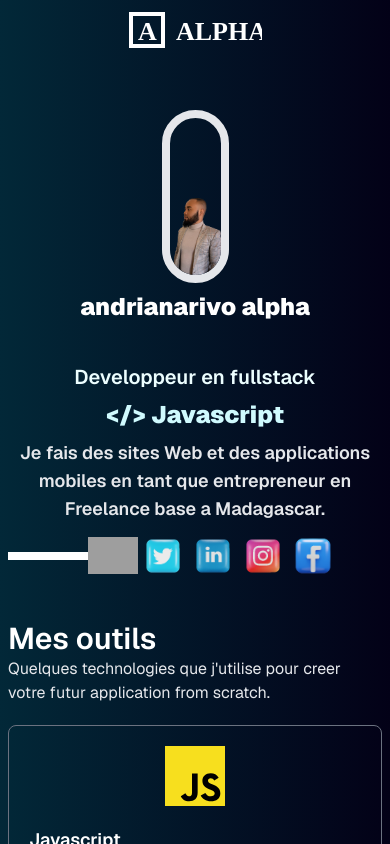
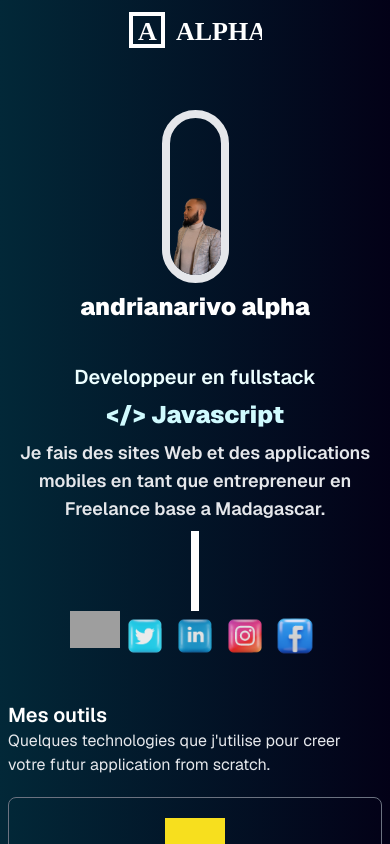
Before and after one commit to AndrianarivoAlpha/portfolio_next14, a Next.js app: page / in a window 390 px wide. Shown: the top 844 px of the page. Built offline with nearby package versions, Linux system fonts and the light colour scheme; grey boxes are pictures that could not be loaded; a web font is replaced by a local one.

Commit message:
modified:   src/components/Bio.js 	modified:   src/components/Skills.js

```diff
--- a/src/components/Bio.js
+++ b/src/components/Bio.js
@@ -58,11 +58,13 @@ const Bio = () => {
 						{"</>"} Javascript
 					</motion.h1>
 					<p className="text-gray-200 text-lg font-semibold">
-						Je fais des sites Web et des applications mobiles en tant que entrepreneur en Freelance base a Madagascar.
+						Je fais des sites Web et des applications mobiles en tant que
+						entrepreneur en Freelance base a Madagascar.
 					</p>
 					{/* Social media */}
-					<div className="flex items-center z-10">
-						<div className="bg-white h-2 w-20" />
+					<div className="flex lg:flex-row flex-col items-center z-10">
+						<div className="bg-white lg:h-2 lg:w-20 w-2 h-20" />
+						<div className="flex">
 							<a href="https://github.com/AndrianarivoAlpha">
 								<Image
 									className="hover:animate-bounce"
@@ -113,6 +115,7 @@ const Bio = () => {
 								/>
 							</a>
 						</div>
+					</div>
 				</motion.div>
 			</div>
 		</section>
--- a/src/components/Skills.js
+++ b/src/components/Skills.js
@@ -68,7 +68,9 @@ const Skills = () => {
 		<>
 			<div className="w-full flex flex-col gap-5 lg:px-52 px-2" id="skills">
 				<div>
-					<h1 className="text-3xl font-semibold text-white">Mes outils</h1>
+					<h1 className="lg:text-3xl text-xl font-semibold text-white">
+						Mes outils
+					</h1>
 					<p className={`text-gray-200`}>
 						Quelques technologies que j&apos;utilise pour creer votre futur
 						application from scratch.
@@ -113,7 +115,8 @@ const Skills = () => {
 								Backend avec Next.JS et NodeJs
 							</h1>
 							<p className="text-gray-200">
-								Cote backend, j&apos;utilise les frameworks Next.js et Nodejs. <br />
+								Cote backend, j&apos;utilise les frameworks Next.js et Nodejs.{" "}
+								<br />
 								MongoBD aussi est souvent utilise pour la NoSQL database.
 							</p>
 						</div>
```
Lines whose indentation alone changed are shown as unchanged.
